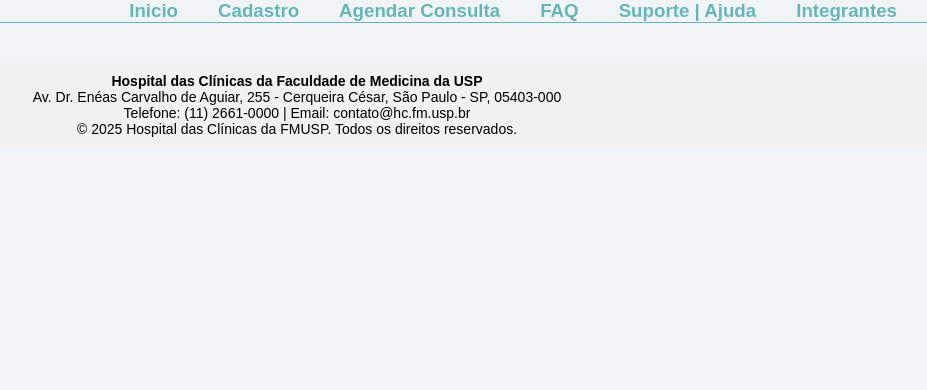
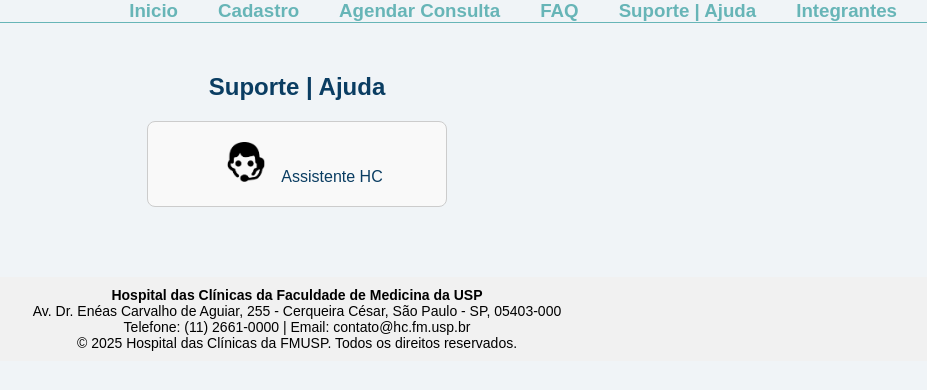
Before and after one commit to IvanAlves1/Challenge-frontend, a plain HTML site: page html/suporte.html in a window 1280 px wide. Shown: the whole page, without its empty margins (343-1270 px from the left). Drawn offline with Linux system fonts and the light colour scheme.

Commit message:
nineth commit

```diff
--- a/css/faq.css
+++ b/css/faq.css
@@ -45,8 +45,10 @@ main ol{
   color: #0a3d62;
   max-width: 800px;
   margin: auto;
-  background-color: #fff;
+  background-color: #f9f9f9;
   padding: 30px;
+  border: 1px solid #ccc;
+  border-radius: 8px;
 }
 
  body {
@@ -57,9 +59,9 @@ main ol{
 
 main h1 {
     text-align: center;
-    margin-bottom: 10px;
-    margin-top: 30px;
+    margin-bottom: 20px;
     color: #0a3d62;
+    padding: 30px 20px;
   }
 
 main li {
--- a/css/suporte.css
+++ b/css/suporte.css
@@ -45,6 +45,34 @@ body{
   background-color: #f0f4f7;
 }
 
+
+
+main{
+  text-align: center;;
+}
+
+main h1{
+  margin: 20px;
+}
+
+.suporte{
+    display: flex;
+    width: 300px;
+    padding: 20px;
+    border: 1px solid #ccc;
+    border-radius: 8px;
+    background-color: #f9f9f9;
+    justify-content: center;
+    margin: auto;
+}
+
+
+
+
+
+
+
+
 main {
   padding: 30px 20px;
   color: #0a3d62;
@@ -53,6 +81,19 @@ main {
   align-items: center;
   flex: 1;
 }
+
+
+
+
+
+
+
+
+
+
+
+
+
 footer{
   background-color: #f1f1f1;
   padding: 10px;
--- a/html/suporte.html
+++ b/html/suporte.html
@@ -19,6 +19,19 @@
             </ul>
         </nav>
     </header>
+        <main>
+        <section>
+            <h1>Suporte | Ajuda</h1>
+        <div class="suporte">
+           <form class="cadastro">
+                <div class="assistente">
+                    <img src="../imagens/assistente.png" alt="Assistente" width="70px">Assistente HC
+                </div>
+
+            </form>
+        </div>
+        </section>
+    </main>
 </body>
 <footer>
     <p><strong>Hospital das Clínicas da Faculdade de Medicina da USP</strong></p>
```
Also changed, not shown: html/integrantes.html (+4 -4 lines), Integrantes.txt (deleted), imagens/assistente.png (added).
